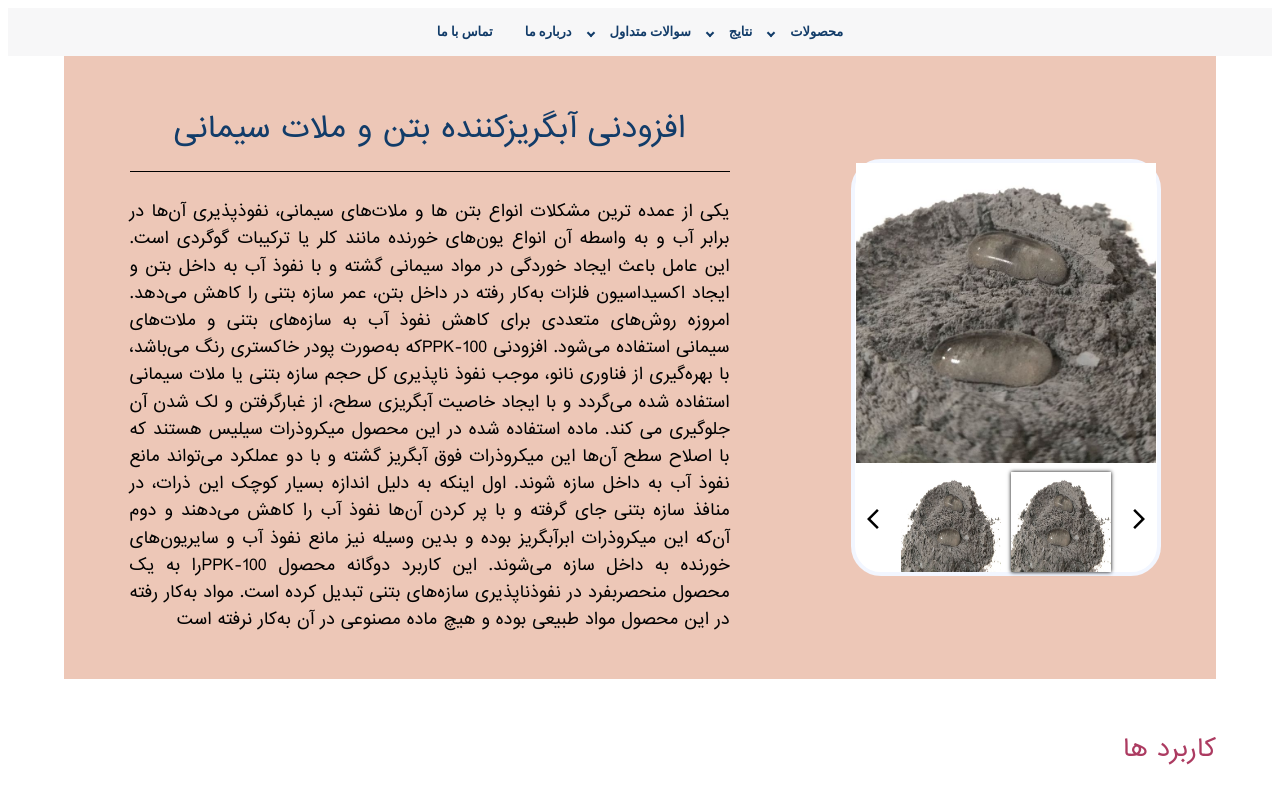
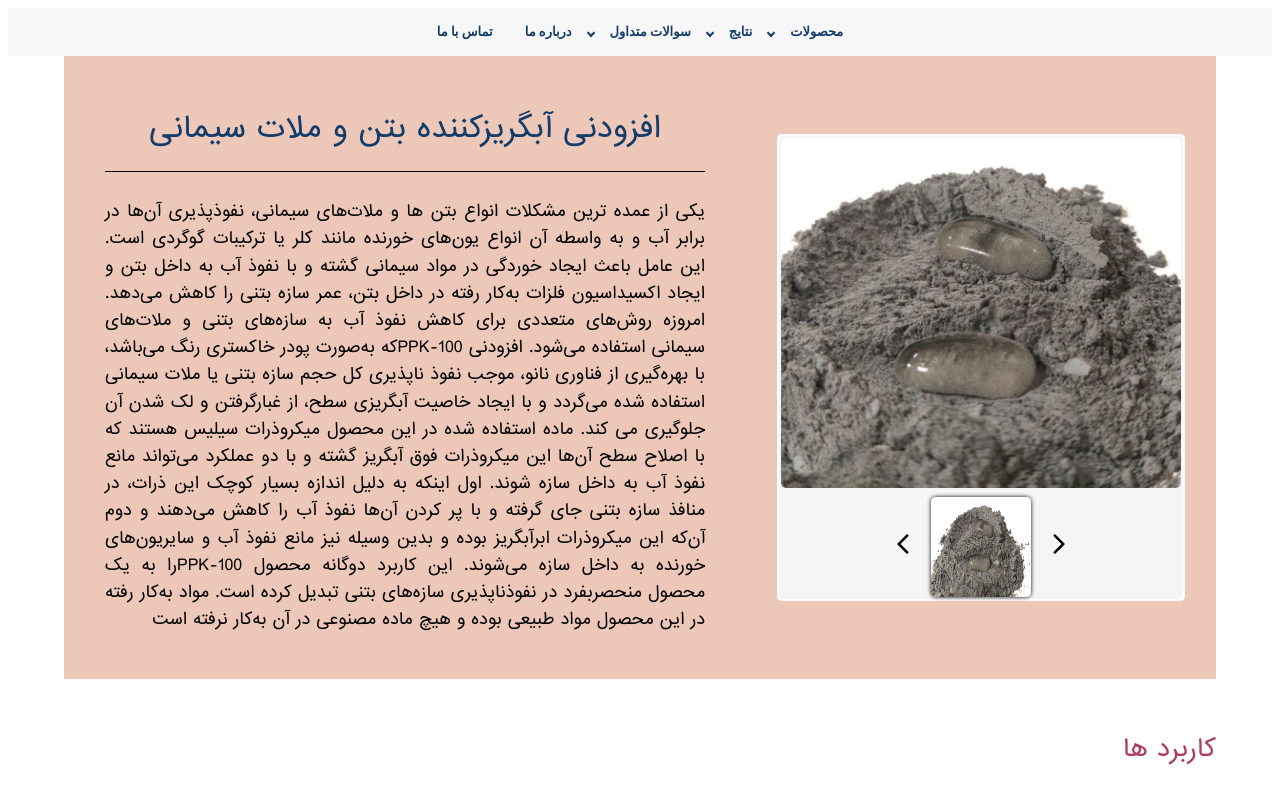
Before and after one commit to HosseinKolivand128/Partopazhuhan, a React (Create React App) app in the folder Clinet/: page /PPK-100 in a window 1280 px wide. Shown: the top 800 px of the page. Built offline with nearby package versions, Linux system fonts and the light colour scheme.

Commit message:
changeImageProp in app.jsx

```diff
--- a/Clinet/src/App.jsx
+++ b/Clinet/src/App.jsx
@@ -107,7 +107,7 @@ const navLinks = [
               p2:{name:"افزودنی آبگریزکننده کاهگل و بناهای تاریخی",pic:pic2},
               link:{l1:"/PPK-101",l2:"/PPK-102"}
             },
-            pic:pic3,
+           images:[pic3],
             pdf:ppk100
           }}/>
           }
@@ -124,7 +124,7 @@ const navLinks = [
               link:{l1:"/PPK-100",l2:"/PPK-102"}
 
             },
-            pic:pic6,
+            images:[pic6],
             pdf:ppk101
           }}/>
           }
@@ -141,7 +141,7 @@ const navLinks = [
               link:{l1:"/PPK-100",l2:"/PPK-101"}
 
             },
-            pic:pic2,
+            images:[pic2],
             pdf:ppk102
           }}/>
           }
--- a/Clinet/src/Pages/Products.jsx
+++ b/Clinet/src/Pages/Products.jsx
@@ -42,7 +42,7 @@ const Carousel=({images}) => {
                 <img
                 // style={style[]}
                 key={index}
-                src={pic3}
+                src={src}
                 alt={`${index+1}`}
                 onClick={()=>handleClick(index)}
                 className={currentImage === index ? style["active"] : ''}
@@ -95,7 +95,7 @@ const Products=({props})=>{
         handleScrollTop();
     },[]);
 
-    const{name,description,others,pic,pdf}=props;
+    const{name,description,others,images,pdf}=props;
 
     const navigate=useNavigate();
     const handlePageReload=(link)=>{
@@ -114,7 +114,7 @@ const Products=({props})=>{
 
     link.click();
   };
-  const images=[pic3,pic4]
+//   const images=[pic3,pic4]
     return(
         <main>
             <Container maxWidth="lg">
@@ -130,7 +130,7 @@ const Products=({props})=>{
                      <section style={{
                         // marginLeft:"180px"
                      }} >
-                        <div style={{border:"solid #f2f6ff 4px",borderRadius:"30px",backgroundColor:"white"}}>
+                        <div className={style["carousel-container"]}>
                             <Carousel images={images}/>
                         </div>
                      </section>
--- a/Clinet/src/Style/productCarousel.module.css
+++ b/Clinet/src/Style/productCarousel.module.css
@@ -31,6 +31,7 @@
   width: 100px;
   height: 100px;
   cursor: pointer;
+  border-radius: 5px;
   transition: opacity 0.5s ease-in-out;
      animation: fade 2s;
 }
@@ -40,12 +41,20 @@
 }
 
 .main-image img {
-  width: 300px;
-  height: 300px;
+  width: 400px;
+  height: 350px;
+  border-radius: 5px;
   object-fit: cover;
   animation: fade 2s;
 }
-
+.carousel-container{
+    /* border:"solid #f2f6ff 4px",borderRadius:"30px",backgroundColor:"white"
+     */
+     border:solid white 2px ;
+     border-radius: 5px;
+     background-color: whitesmoke;
+     padding: 2px;
+}
 @keyframes fade {
   from {
     opacity: 0;
```
